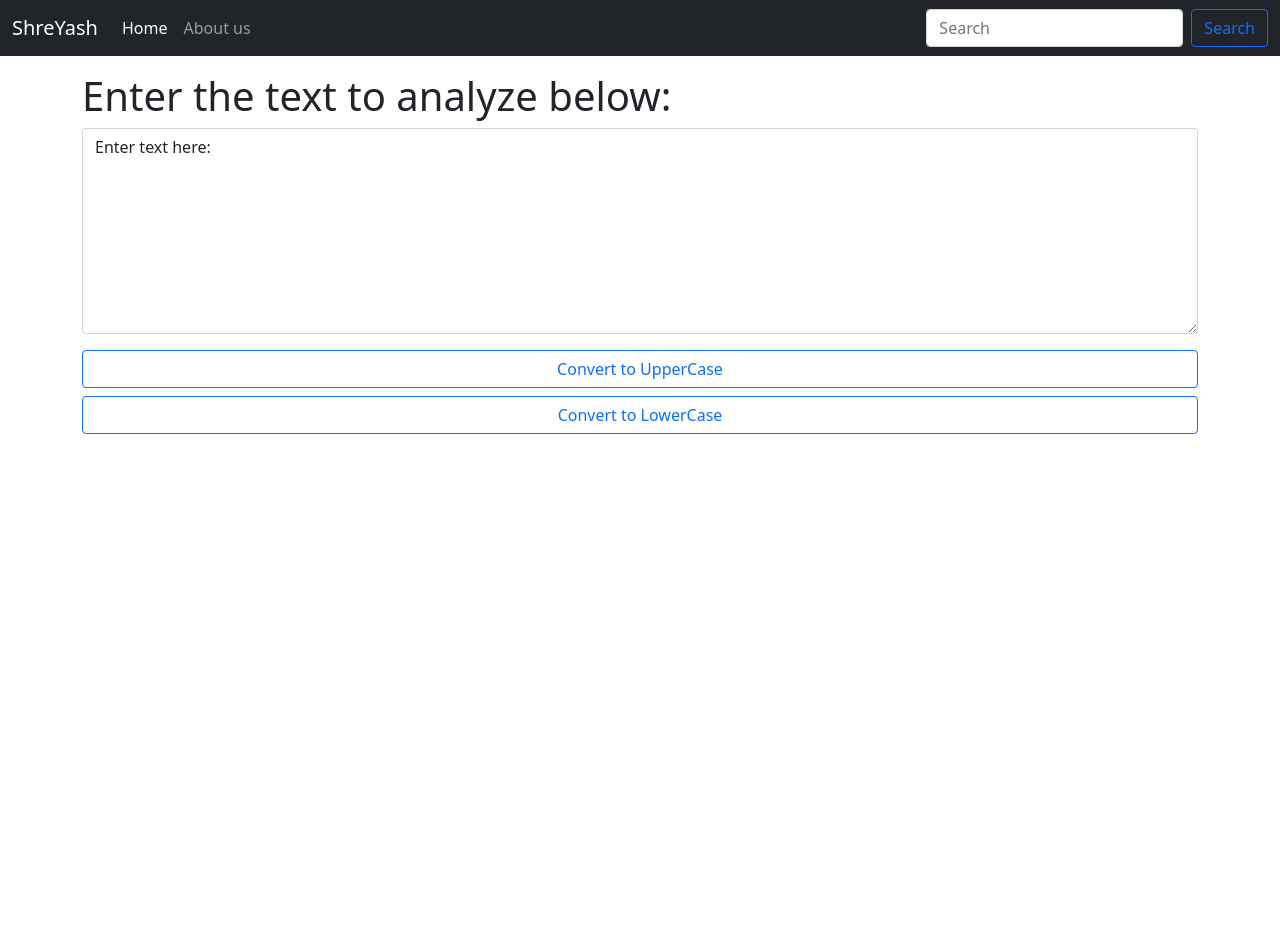
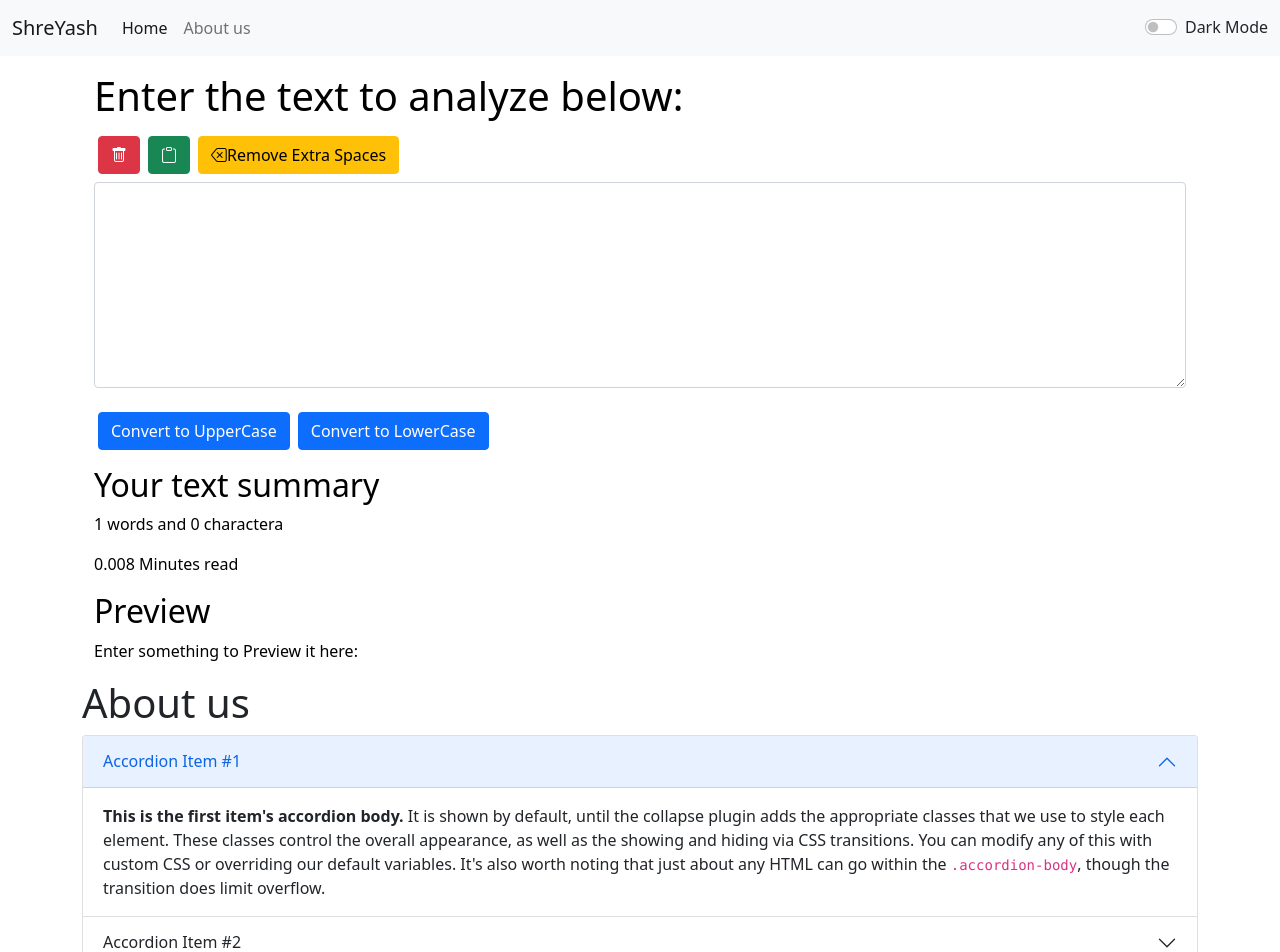
Before and after one commit to iamshre-yash/React-App, a React (Create React App) app: page / in a window 1280 px wide. Shown: the top 952 px of the page. Before the commit the page ends 800 px from the top, so only its background shows below. Built offline with nearby package versions, Linux system fonts and the light colour scheme.

Commit message:
update fz

```diff
--- a/public/index.html
+++ b/public/index.html
@@ -23,6 +23,7 @@
       Learn how to configure a non-root public URL by running `npm run build`.
     -->
     <title>React App</title>
+    <link rel="stylesheet" href="https://cdn.jsdelivr.net/npm/bootstrap-icons@1.7.2/font/bootstrap-icons.css">
      <!-- Bootstrap CSS -->
     <link
       href="https://cdn.jsdelivr.net/npm/bootstrap@5.1.3/dist/css/bootstrap.min.css"
--- a/src/App.js
+++ b/src/App.js
@@ -1,14 +1,27 @@
+import React, {useState} from 'react'
 import Navbar from './components/Navbar.js'
 import TextForm from './components/TextForm.js'
+import About from './components/About.js'
 
 
 function App() {
+    const [mode, setMode] = useState('light');
+    const toggelMode =()=>{
+        if (mode === 'light') {
+            setMode('dark')
+            document.body.style.backgroundColor = 'grey';
+        }else{
+            setMode('light')
+            document.body.style.backgroundColor = 'white';
+        }
+    }
     return (
         <>
-        <Navbar/>
+        <Navbar mode={mode} toggelMode={toggelMode} />
         <div className="container my-3">
-        <TextForm heading="Enter the text to analyze below:" />
+        <TextForm heading="Enter the text to analyze below:"  mode={mode}/>
         </div>
+        <About/>
         </>
     );
 }
--- /dev/null
+++ b/src/components/About.js
@@ -0,0 +1,46 @@
+import React from 'react';
+
+export default function About(props) {
+    return (
+        <div className="container">
+        <h1>About us</h1>
+        <div className="accordion" id="accordionExample">
+  <div className="accordion-item">
+    <h2 className="accordion-header" id="headingOne">
+      <button className="accordion-button" type="button" data-bs-toggle="collapse" data-bs-target="#collapseOne" aria-expanded="true" aria-controls="collapseOne">
+        Accordion Item #1
+      </button>
+    </h2>
+    <div id="collapseOne" className="accordion-collapse collapse show" aria-labelledby="headingOne" data-bs-parent="#accordionExample">
+      <div className="accordion-body">
+        <strong>This is the first item's accordion body.</strong> It is shown by default, until the collapse plugin adds the appropriate classes that we use to style each element. These classes control the overall appearance, as well as the showing and hiding via CSS transitions. You can modify any of this with custom CSS or overriding our default variables. It's also worth noting that just about any HTML can go within the <code>.accordion-body</code>, though the transition does limit overflow.
+        </div>
+        </div>
+        </div>
+  <div className="accordion-item">
+    <h2 className="accordion-header" id="headingTwo">
+      <button className="accordion-button collapsed" type="button" data-bs-toggle="collapse" data-bs-target="#collapseTwo" aria-expanded="false" aria-controls="collapseTwo">
+        Accordion Item #2
+      </button>
+    </h2>
+    <div id="collapseTwo" className="accordion-collapse collapse" aria-labelledby="headingTwo" data-bs-parent="#accordionExample">
+      <div className="accordion-body">
+        <strong>This is the second item's accordion body.</strong> It is hidden by default, until the collapse plugin adds the appropriate classes that we use to style each element. These classes control the overall appearance, as well as the showing and hiding via CSS transitions. You can modify any of this with custom CSS or overriding our default variables. It's also worth noting that just about any HTML can go within the <code>.accordion-body</code>, though the transition does limit overflow.
+            </div>
+            </div>
+        </div>
+  <div className="accordion-item">
+    <h2 className="accordion-header" id="headingThree">
+      <button className="accordion-button collapsed" type="button" data-bs-toggle="collapse" data-bs-target="#collapseThree" aria-expanded="false" aria-controls="collapseThree">
+        Accordion Item #3
+      </button>
+    </h2>
+    <div id="collapseThree" className="accordion-collapse collapse" aria-labelledby="headingThree" data-bs-parent="#accordionExample">
+      <div className="accordion-body">
+        <strong>This is the third item's accordion body.</strong> It is hidden by default, until the collapse plugin adds the appropriate classes that we use to style each element. These classes control the overall appearance, as well as the showing and hiding via CSS transitions. You can modify any of this with custom CSS or overriding our default variables. It's also worth noting that just about any HTML can go within the <code>.accordion-body</code>, though the transition does limit overflow.
+            </div>
+            </div>
+        </div>
+        </div>
+        </div>
+    )};
--- a/src/components/Navbar.js
+++ b/src/components/Navbar.js
@@ -2,17 +2,17 @@ import React from 'react';
 import PropTypes from 'prop-types';
 
 Navbar.propTypes = {
-  title: PropTypes.string
+    title: PropTypes.string
 };
 
 Navbar.defaultProps = {
     title: 'ShreYash',
     about: 'About us'
-  }
+}
 
 export default function Navbar(props) {
     return (
-        <nav className="navbar navbar-expand-lg navbar-dark bg-dark">
+        <nav className={`navbar navbar-expand-lg navbar-${props.mode} bg-${props.mode}`}>
   <div className="container-fluid">
     <a className="navbar-brand" href="/">{props.title}</a>
     <button className="navbar-toggler" type="button" data-bs-toggle="collapse" data-bs-target="#navbarSupportedContent" aria-controls="navbarSupportedContent" aria-expanded="false" aria-label="Toggle navigation">
@@ -28,8 +28,10 @@ export default function Navbar(props) {
         </li>
         </ul>
       <form className="d-flex">
-        <input className="form-control me-2" type="search" placeholder="Search" aria-label="Search" />
-        <button className="btn btn-outline-primary" type="submit">Search</button>
+      <div className={`form-check form-switch text-${props.mode==='light'?'dark':'white'}`}>
+        <input className="form-check-input" onClick={props.toggelMode} type="checkbox" role="switch" id="flexSwitchCheckDefault" />
+        <label className="form-check-label" Htmlfor="flexSwitchCheckDefault">Dark Mode</label>
+      </div>
         </form>
         </div>
         </div>
--- a/src/components/TextForm.js
+++ b/src/components/TextForm.js
@@ -1,30 +1,61 @@
-import React, {useState} from 'react'
+import React, {
+    useState
+} from 'react'
 
 export default function TextForm(props) {
-    const handleUpClick = () =>{
+    const handleUpClick = () => {
         let newText = text.toUpperCase();
         setText(newText)
     }
-    const handleLowerClick = () =>{
+    const handleLowerClick = () => {
         let newText = text.toLowerCase();
         setText(newText)
     }
-    const handelOnChange = (event)=>{
+    const handleCrClick = () => {
+        let newText = " ";
+        setText(newText)
+    }
+    const handleCopy = () => {
+        let text = document.getElementById("myBox");
+        text.select();
+        navigator.clipboard.writeText(text.value);
+    }
+    const handleExtraSpaces = () => {
+        let newText = text.split(/[ ]+/);
+        setText(newText.join(" "))
+    }
+
+    const handelOnChange = (event)=> {
         setText(event.target.value)
     }
-    const [text, setText] = useState('Enter text here:');
+    const [text,
+        setText] = useState('');
 
     return (
-        <div>
-            <h1>{props.heading}</h1>
-            <div className="mb-3">
-            <textarea className="form-control" value={text} onChange={handelOnChange} id="myBox" rows="8"></textarea>
-            </div>
-            <div class="d-grid gap-2">
-            <button className="btn btn-outline-primary" onClick={handleUpClick}>Convert to UpperCase </button>
-            <button className="btn btn-outline-primary" onClick={handleLowerClick}>Convert to LowerCase </button>
-            </div>
+        <div style={{color: props.mode==='dark'?'white':'black'}}>
+        <div className="container" >
+                <h1>{props.heading}</h1>
+                <button className="btn btn-danger my-2 mx-1" onClick={handleCrClick}><i className="bi bi-trash"></i></button>
+                <button className="btn btn-success my-2 mx-1" onClick={handleCopy}><i className="bi bi-clipboard"></i></button>
+                <button className="btn btn-warning my-2 mx-1" onClick={handleExtraSpaces}><i className="bi bi-backspace"></i>Remove Extra Spaces</button>
+                <div className="mb-3">
+                <textarea className="form-control" value={text} onChange={handelOnChange} style={{backgroundColor: props.mode==='dark'?'grey':'white', color: props.mode==='dark'?'white':'black'}} id="myBox" rows="8"></textarea>
+                </div>
+                <button className="btn btn-primary my-2 mx-1" onClick={handleUpClick}>Convert to UpperCase </button>
+                <button className="btn btn-primary my-2 mx-1" onClick={handleLowerClick}>Convert to LowerCase </button>
         </div>
-
-        )
-    };
+        <div className="container">
+            <h2 className="my-2">Your text summary</h2>
+            <p>
+            {text.split(" ").length} words and {text.length} charactera
+        </p>
+            <p>
+            {0.008 * text.split(" ").length} Minutes read
+        </p>
+            <h2>Preview</h2>
+            <p>
+            {text.length>0?text:"Enter something to Preview it here:"}
+        </p>
+        </div> </div>
+    )
+};
```
